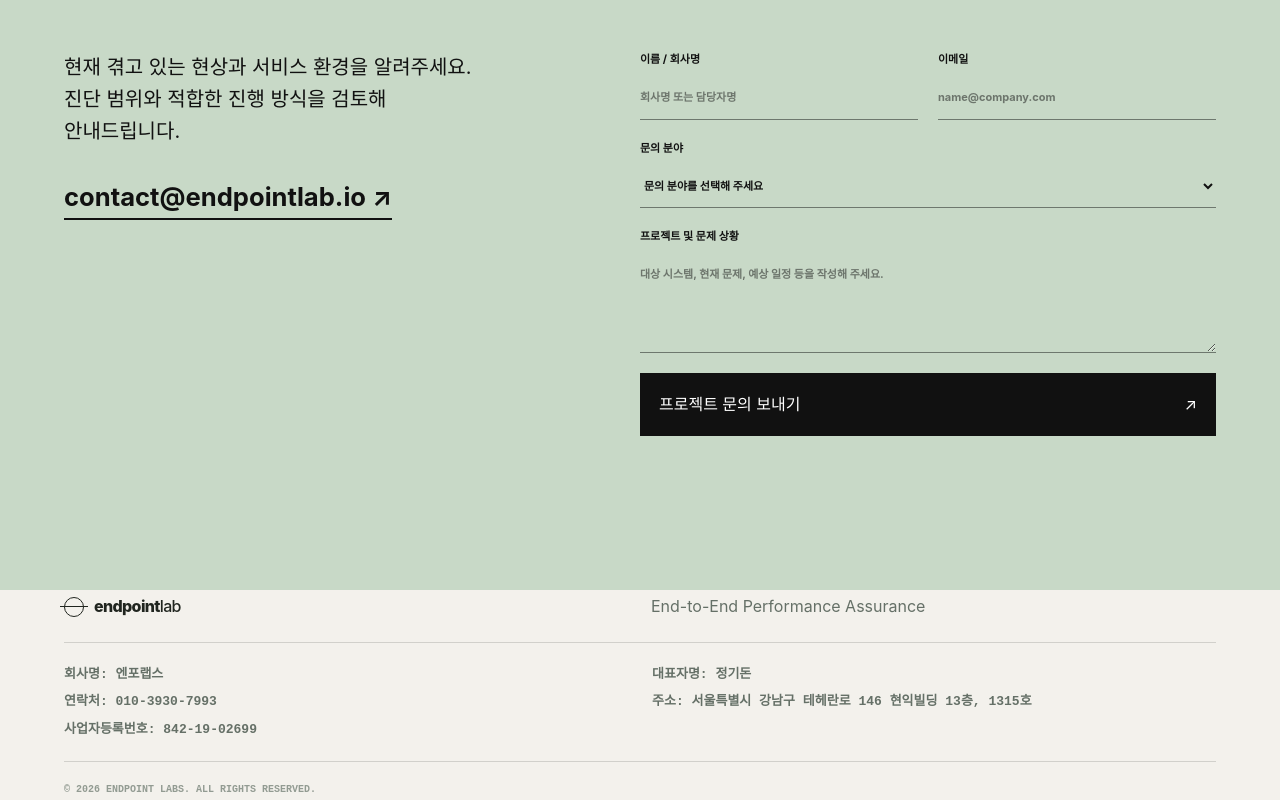
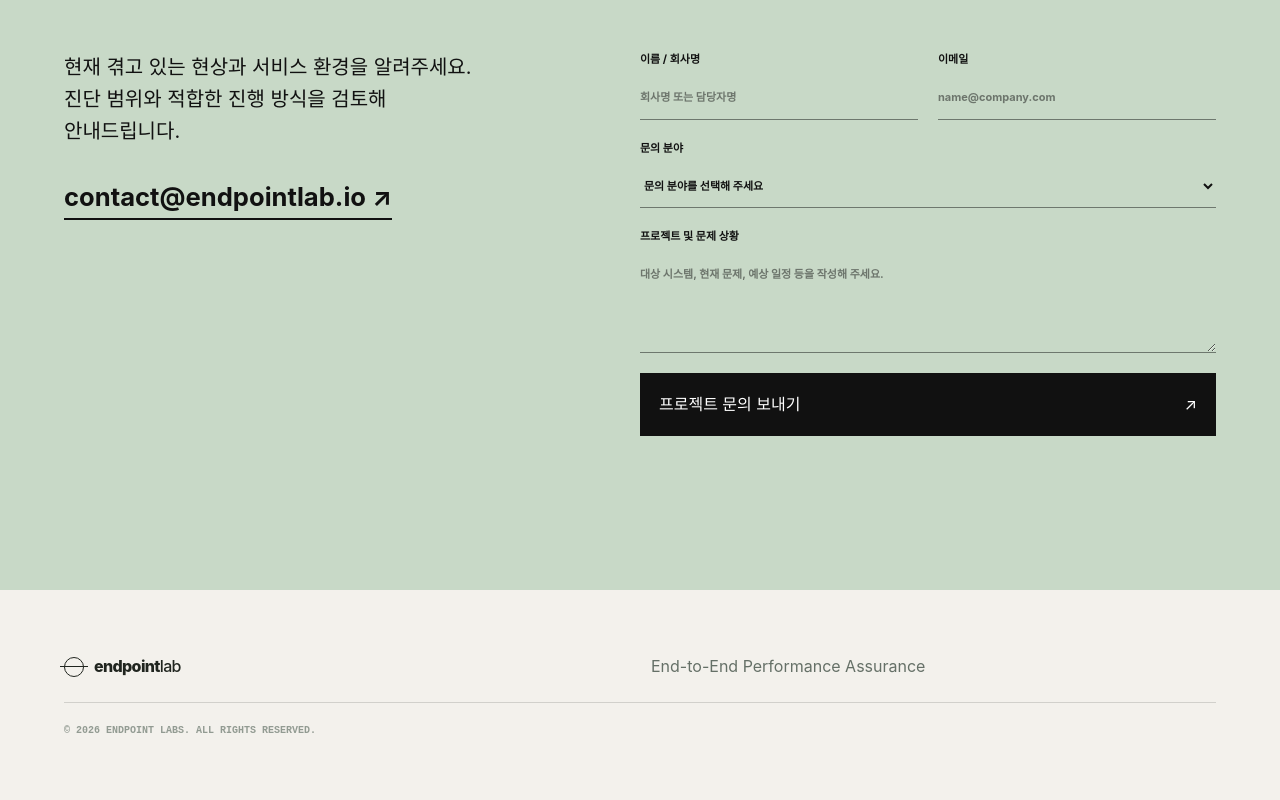
Before and after one commit to koj1986/endpointlab-website, a plain HTML site: page index.html in a window 1280 px wide. Shown: the part 7324-8124 px from the top of the page. Drawn offline with Linux system fonts and the light colour scheme.

Commit message:
이전 버전으로 되돌리기_20260922
다음 검색 등록 취소

```diff
--- a/index.html
+++ b/index.html
@@ -1644,13 +1644,6 @@
     <footer class="footer shell">
       <a class="brand" href="#home"><i></i>endpoint<span>lab</span></a>
       <p>End-to-End Performance Assurance</p>
-      <div class="footer-business-info" aria-label="사업자 정보">
-        <p>회사명: 엔포랩스</p>
-        <p>대표자명: 정기돈</p>
-        <p>연락처: 010-3930-7993</p>
-        <p>주소: 서울특별시 강남구 테헤란로 146 현익빌딩 13층, 1315호</p>
-        <p>사업자등록번호: 842-19-02699</p>
-      </div>
       <div>© 2026 ENDPOINT LABS. ALL RIGHTS RESERVED.</div>
     </footer>
     <script>
```
Also changed, not shown: robots.txt (deleted).
